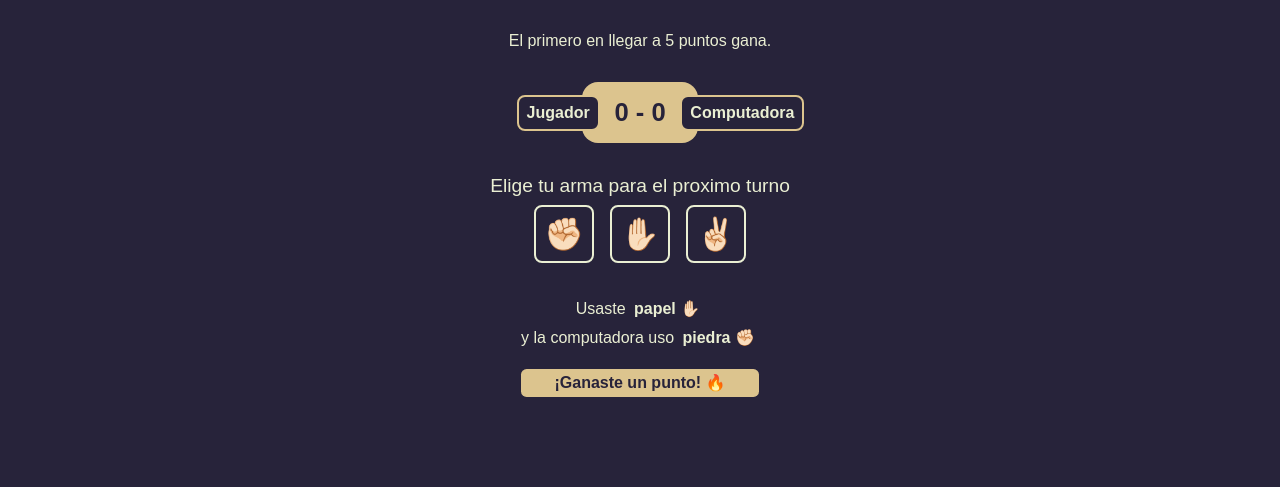
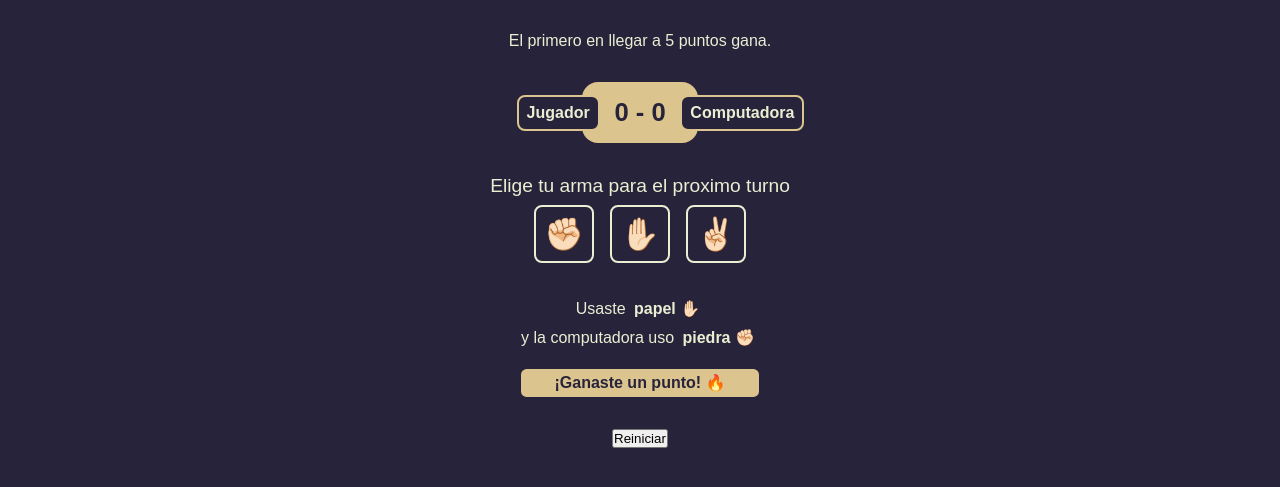
Before and after one commit to lucas29951/piedra-papel-tijera, a plain HTML site: page index.html in a window 1280 px wide. Shown: the part 87-574 px from the top of the page. Drawn offline with Linux system fonts and the light colour scheme.

Commit message:
Boton de reinicio agregado

```diff
--- a/index.html
+++ b/index.html
@@ -41,6 +41,7 @@
                 </p>
                 <p id="gana-punto">¡Ganaste un punto! 🔥</p>
             </div>
+            <button class="btn disabled" id="reiniciar">Reiniciar</button>
         </main>
 
         <script src="./script.js"></script>
```
